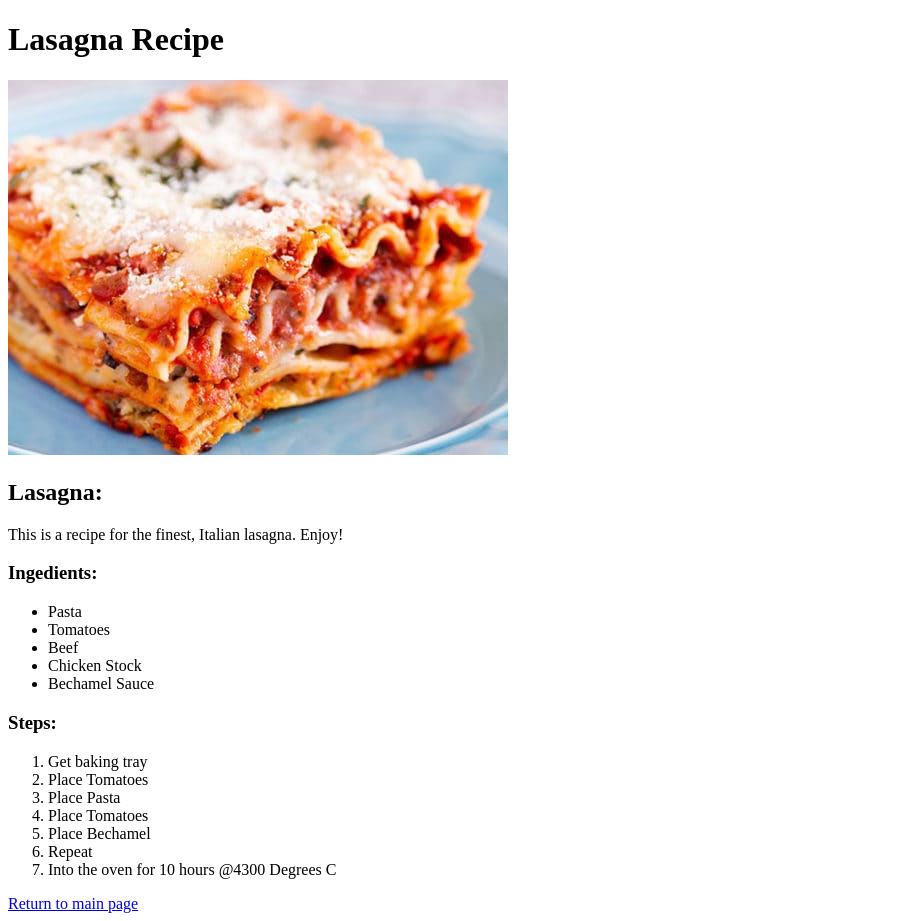
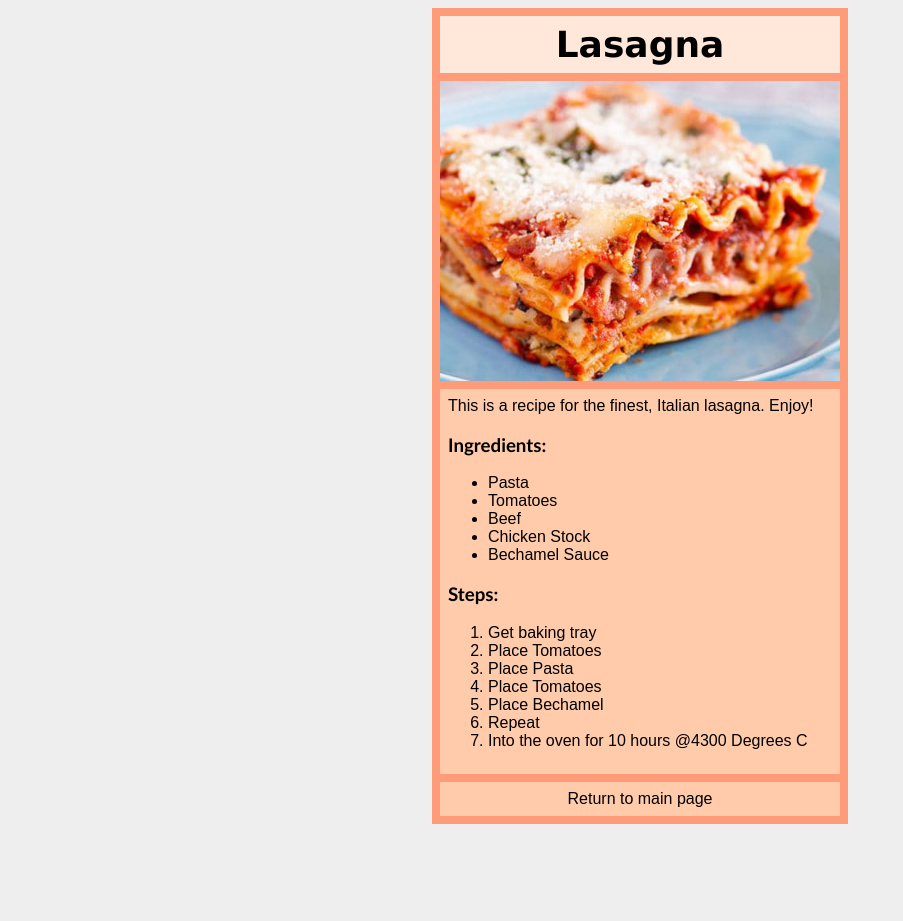
Before and after one commit to kprze/odin-recipes, a plain HTML site: page recipes/lasagna.html in a window 1280 px wide. Shown: the whole page, without its empty margins (0-903 px from the left). After the commit the page ends 832 px from the top, so only its background shows below. Drawn offline with Linux system fonts and the light colour scheme.

Commit message:
Add styling using style.css

```diff
--- a/recipes/lasagna.html
+++ b/recipes/lasagna.html
@@ -4,14 +4,16 @@
     <meta charset="UTF-8">
     <meta http-equiv="X-UA-Compatible" content="IE=edge">
     <meta name="viewport" content="width=device-width, initial-scale=1.0">
+    <link rel="stylesheet" href="../style.css">
     <title>Lasagna Recipe</title>
 </head>
 <body>
-    <h1>Lasagna Recipe</h1>
-    <img src="../images/lasagna.jpg" alt="Lasagna">
-    <h2>Lasagna:</h2>
-    <p>This is a recipe for the finest, Italian lasagna. Enjoy!</p>
-    <h3>Ingedients:</h3>
+    <div class="card recipe">
+        <h1 class="title">Lasagna</h1>
+        <img src="../images/lasagna.jpg" alt="Lasagna" class="recipe_pic">
+        <div class="content">
+            <p class="description">This is a recipe for the finest, Italian lasagna. Enjoy!</p>
+            <h3>Ingredients:</h3>
             <ul>
                 <li>Pasta</li>
                 <li>Tomatoes</li>
@@ -29,6 +31,8 @@
                 <li>Repeat</li>
                 <li>Into the oven for 10 hours @4300 Degrees C</li>
             </ol>
-    <a href="../index.html">Return to main page</a>
+        </div>
+        <a href="../index.html"><div class="button container">Return to main page</div></a>
+    </div>
 </body>
 </html>
--- /dev/null
+++ b/style.css
@@ -0,0 +1,78 @@
+body {
+    background: #eee;
+    font-family: sans-serif;
+  }
+
+h1 {
+    font-family: Verdana, 'Geneva', Tahoma, sans-serif;
+}
+
+h2, h3, h4, h5, h6 {
+    font-family: 'Gill Sans', 'Gill Sans MT', 'Calibri', 'Trebuchet MS', sans-serif;
+}
+
+a:link {
+    text-decoration: none;
+}
+
+a:visited {
+    text-decoration: none;
+}
+
+a:hover {
+    text-decoration: none;
+}
+
+a:active {
+    text-decoration: none;
+}
+
+.button.container {
+    text-align: center;
+    color: #000000;
+    background-color: #FFCBAB;
+    margin-top: 8px;
+    padding: 8px;
+}
+
+.card {
+    width: 300px;
+    background-color: #FE9C79;
+    margin: auto;
+    padding: 8px;
+}
+
+.card.recipe {
+    width: 400px;
+    background-color: #FE9C79;
+    margin: auto;
+    padding: 8px;
+}
+
+.content {
+    background-color: #FFCBAB;
+    padding: 8px;
+    margin: 0px auto;
+}
+
+.description {
+    margin: 0px auto;
+}
+
+.title{
+    text-align: center;
+    margin-top: 0;
+    margin-bottom: 8px;
+    font-size: 36px;
+    padding: 8px;
+    background-color: #FFE8DA;
+}
+
+.recipe_pic {
+    display: block;
+    height: auto;
+    width: 400px;
+    margin-left: auto;
+    margin-right: auto;
+    margin-bottom: 8px;
+}
```
Also changed, not shown: index.html (+7 -6 lines), recipes/burger.html (+8 -4 lines), recipes/sandwich.html (+9 -5 lines). Lines whose indentation alone changed are shown as unchanged.
